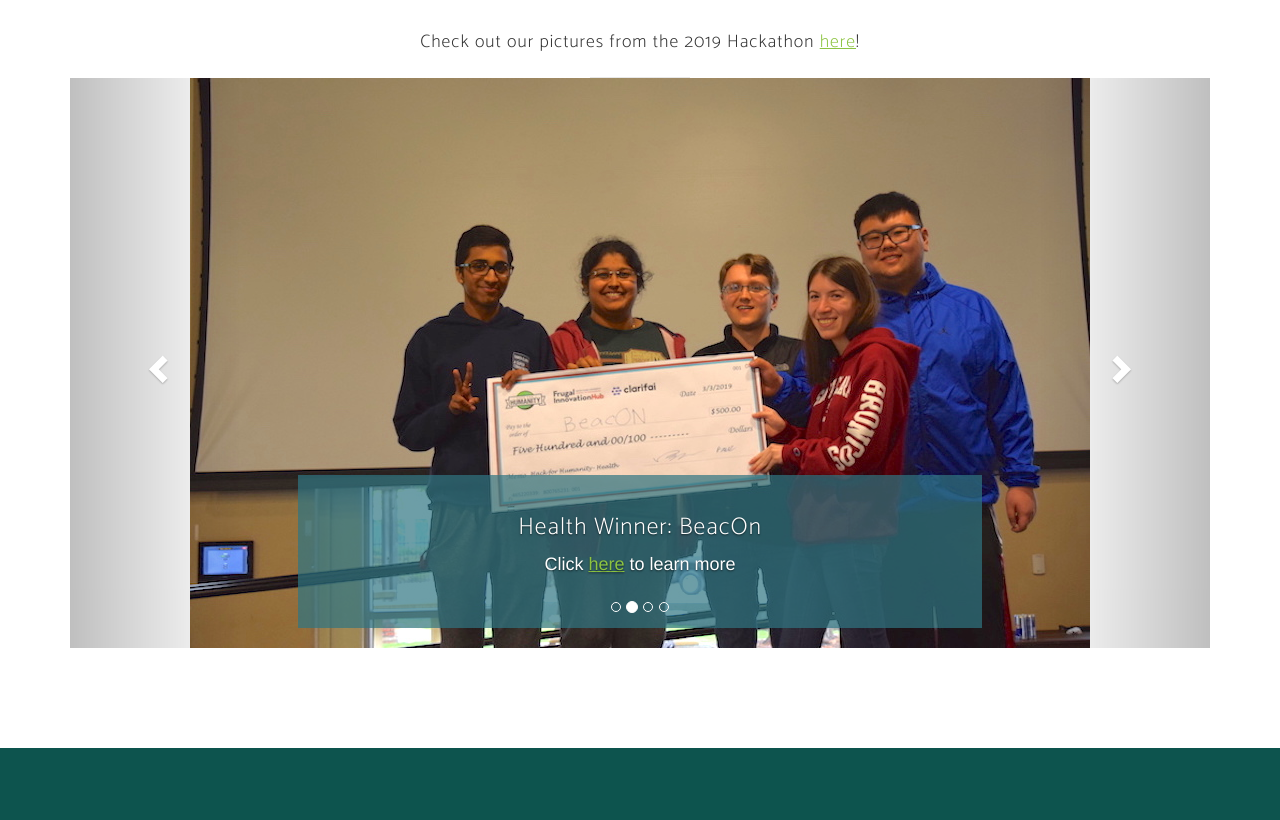
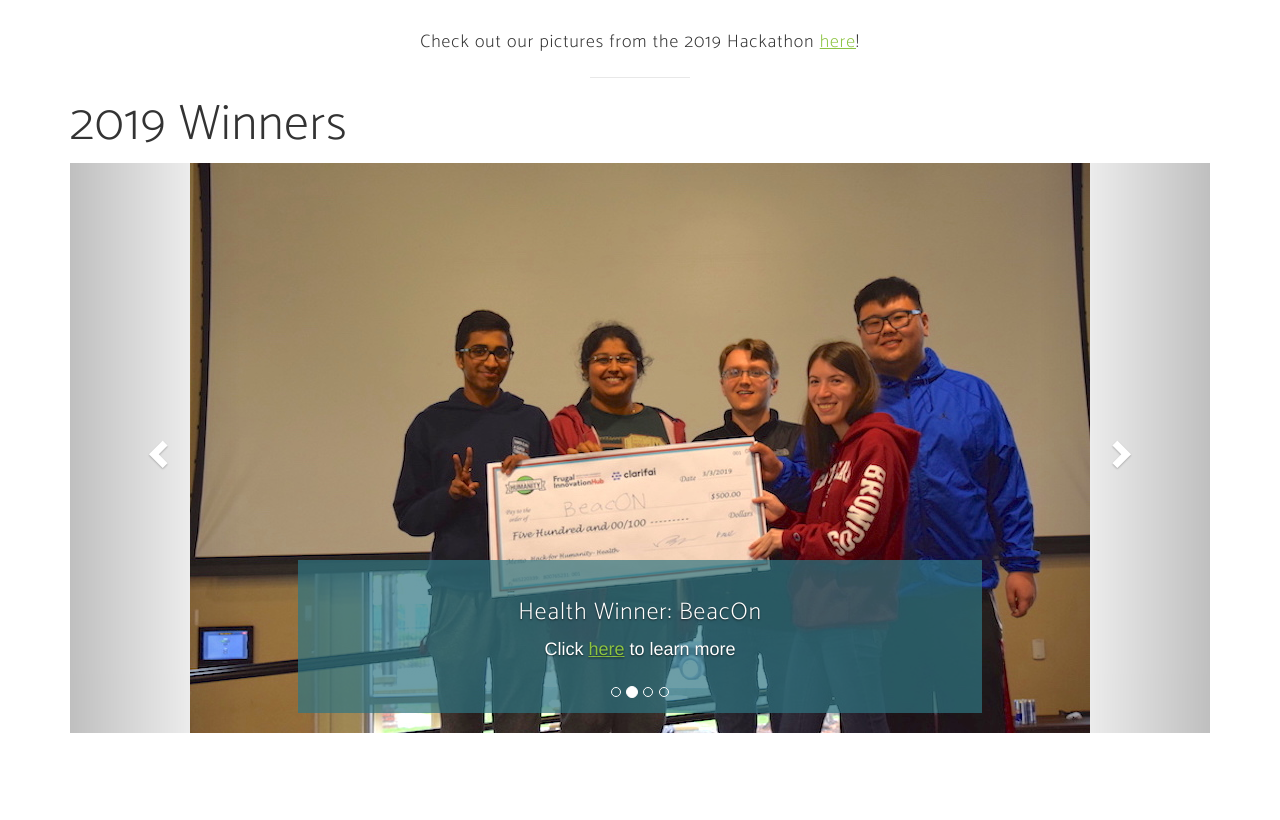
Before and after one commit to SCUACM/SCUACM.github.io, a plain HTML site: page index.html in a window 1280 px wide. Shown: the part 3416-4236 px from the top of the page. Drawn offline with nearby package versions, Linux system fonts and the light colour scheme; a web font is replaced by a local one.

Commit message:
Add carousel header

```diff
--- a/index.html
+++ b/index.html
@@ -508,6 +508,7 @@
 			</div>
 	    </div>
 	    <div class="container">
+	    	<h2>2019 Winners</h2>
 		<div id="myCarousel" class="carousel slide" data-ride="carousel">
 	    	<!-- Indicators -->
 		    <ol class="carousel-indicators">
```
